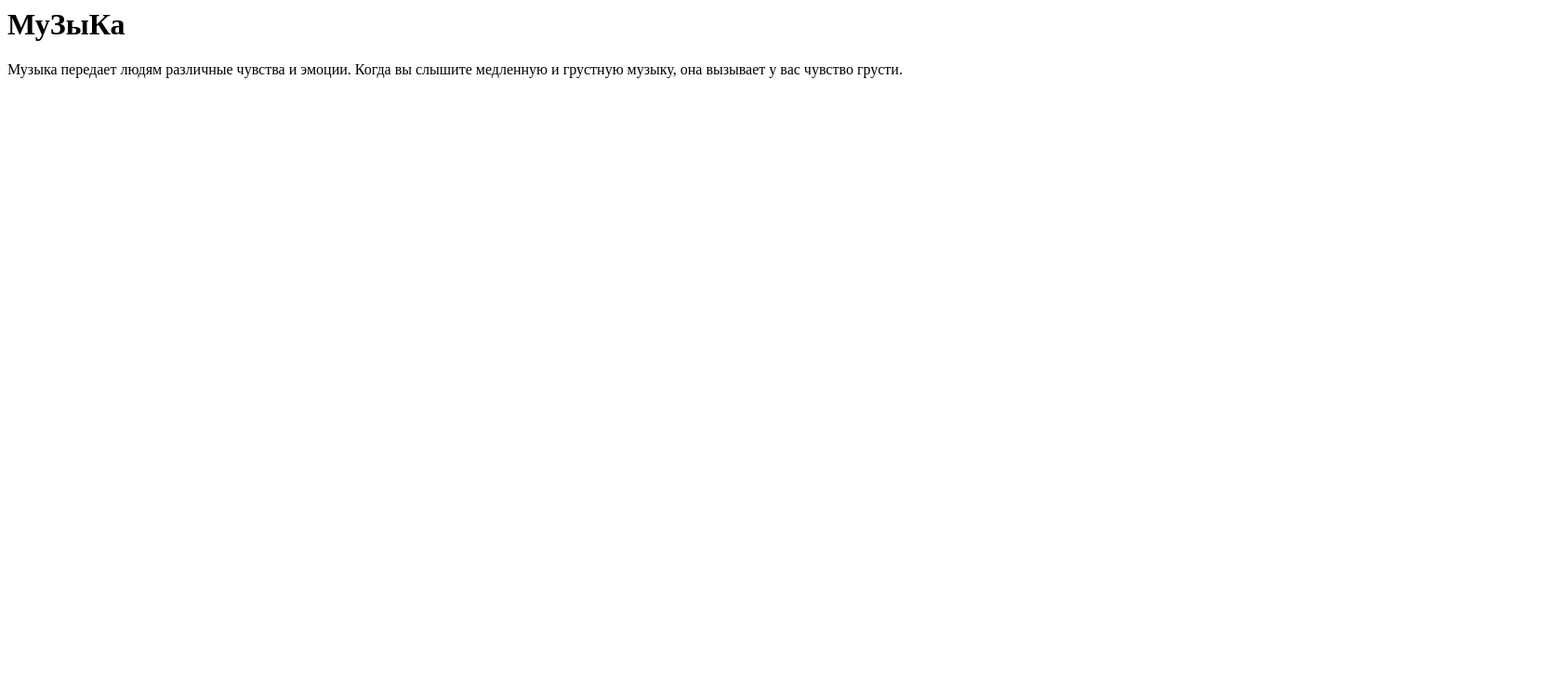
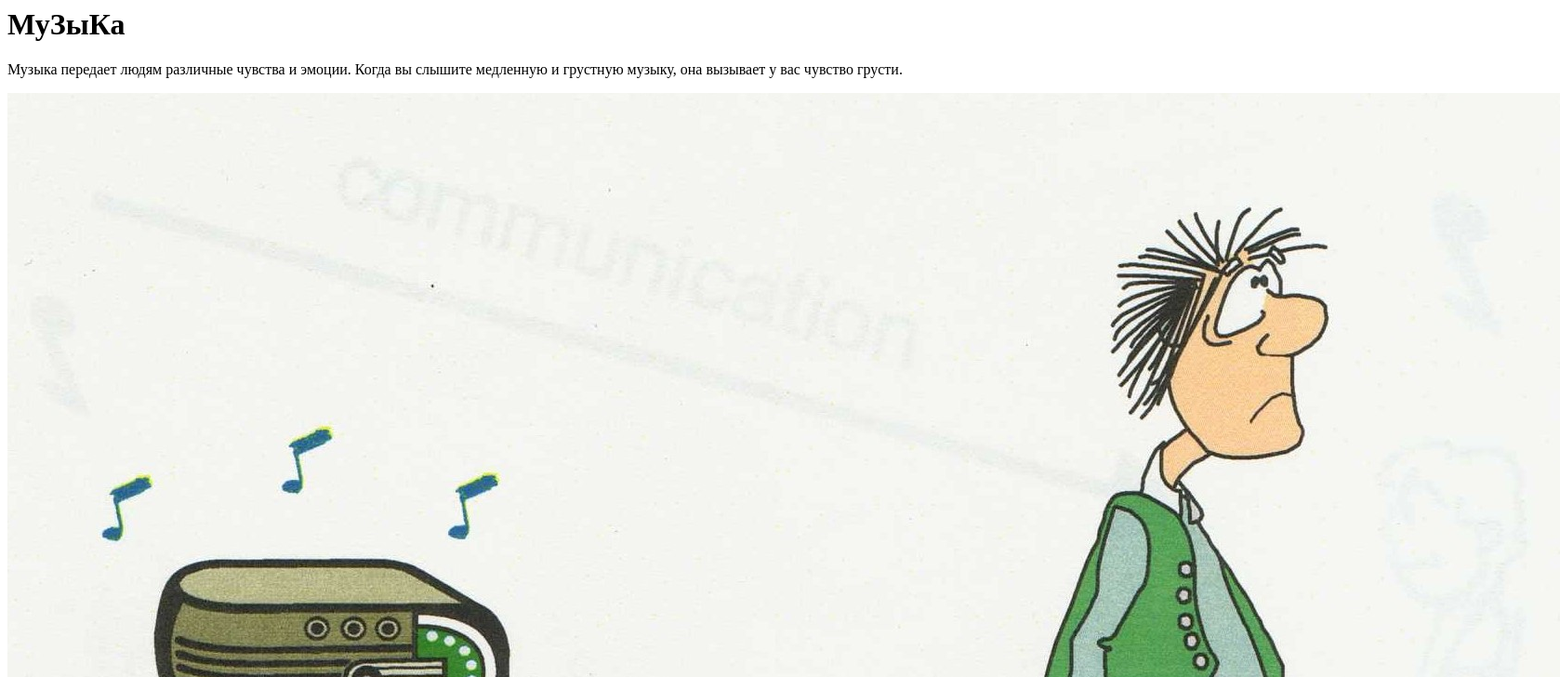
Before and after one commit to xatifyy/music, a plain HTML site: page index.html in a window 1280 px wide. Shown: the top 728 px of the page at 93% size, 1678 px wide, since content can reach past the window. Drawn offline with Linux system fonts and the light colour scheme.

Commit message:
Update index.html

```diff
--- a/index.html
+++ b/index.html
@@ -2,5 +2,6 @@
   <body>
     <h1>МуЗыКа</h1>
     <p>Музыка передает людям различные чувства и эмоции. Когда вы слышите медленную и грустную музыку, она вызывает у вас чувство грусти.</p>
+    <img src="images/mar-8.png">
   </body>
 </html>
```
